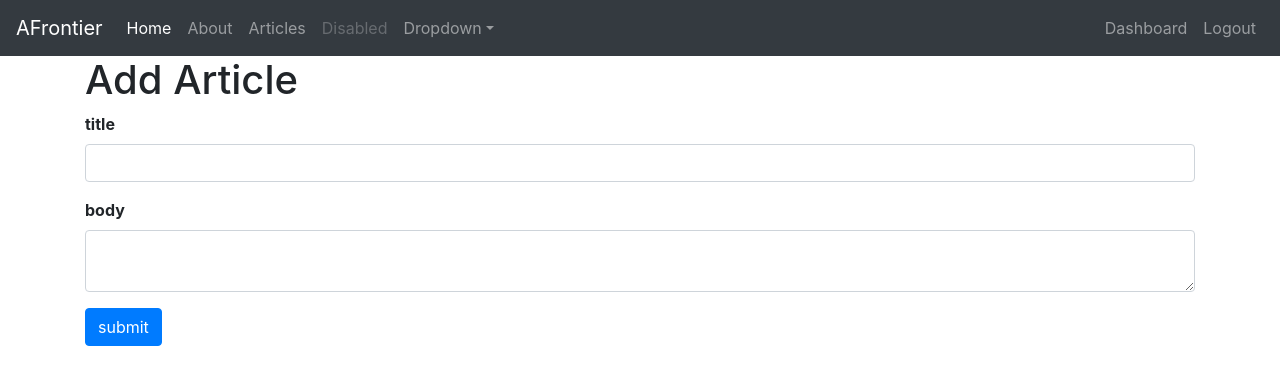
After one commit to rindhane/data_blog, a Flask app: page /add_article in a window 1280 px wide. The commit adds this page. Shown: the top 385 px of the page. Run offline with Flask 2, Linux system fonts and the light colour scheme; the visitor is signed in with stand-in values (Sample User, id 1); some libraries are stand-ins or nearby versions.

Commit message:
added feature to add article from dashboard

```diff
--- a/main.py
+++ b/main.py
@@ -10,7 +10,7 @@ from flask_mysqldb import MySQL
 from wtforms import Form, StringField, TextAreaField, PasswordField, validators
 from passlib.hash import sha256_crypt
 from functools import wraps
-from data import Articles
+#from data import Articles
 import sqlalchemy
 import os
 import logging
@@ -25,7 +25,7 @@ db_name = os.environ.get("DB_NAME")
 cloud_sql_connection_name = os.environ.get("CLOUD_SQL_CONNECTION_NAME")
 logger=logging.getLogger()
 
-mode="cloud"
+mode="local"
 if mode =="local":
     db=sqlalchemy.create_engine(string_local)
 else :
@@ -68,12 +68,37 @@ def about():
 #Articles
 @app.route("/Articles")
 def articles():
-    return render_template("articles.html", articles=Articles())
+    #create cursor
+    curr=db.connect()
+    #get articles
+    result=curr.execute("select * from articles")
+    articles=result.fetchall()
+    #closing the proxy object of sqlalchemy
+    result.close()
+
+    if len(articles)>0:
+        return render_template("articles.html",articles=articles)
+    else:
+        msg="No Articles Found"
+        return render_template("articles.html", msg=msg)
 
 #single article
 @app.route("/Articles/<string:id>/")
 def article(id):
-    return render_template("article.html", id=id)
+    #create cursor
+    curr=db.connect()
+    #get articles
+    result=curr.execute("select * from articles WHERE id = {0}".format(quote_string(str(id))))
+    article=result.fetchone()
+    #closing the proxy object of sqlalchemy
+    result.close()
+
+    try :
+        len(article)>0
+        return render_template("article.html", article=article)
+    except:
+        msg="No Article Found"
+        return render_template("article.html", msg=msg)
 
 #Registeration Form class
 class RegisterForm(Form):
@@ -117,7 +142,7 @@ def register():
 
 #helper_function for wrapping string in one more layer of quotes
 def quote_string(string):
-    string='"'+string+'"'
+    string="'"+string+"'"
     return string
 
 
@@ -173,6 +198,7 @@ def is_logged_in(f):
 
 
 @app.route("/logout")
+@is_logged_in
 def logout():
     session.clear()
     flash("You are now logged out", 'success')
@@ -182,9 +208,46 @@ def logout():
 @app.route("/dashboard")
 @is_logged_in
 def dashboard():
-    return render_template("dashboard.html")
+    #create cursor
+    curr=db.connect()
+    #get articles
+    result=curr.execute("select * from articles")
+    articles=result.fetchall()
+    #closing the proxy object of sqlalchemy
+    result.close()
 
+    if len(articles)>0:
+        return render_template("dashboard.html",articles=articles)
+    else:
+        msg="No Articles Found"
+        return render_template("dashboard.html", msg=msg)
 
+class ArticleForm(Form):
+    title= StringField("title", [validators.Length(min=1, max=200)])
+    body=TextAreaField("body",[validators.Length(min=30)])
+
+#view for add_arcticle
+@app.route("/add_article", methods=["GET", "POST"])
+@is_logged_in
+def add_article():
+    form =ArticleForm(request.form)
+    if request.method =="POST" and form.validate():
+        title=form.title.data
+        body=form.body.data
+
+        #create cursor
+        cur=db.connect()
+        #execute
+        #print(title,body,session["username"])
+        res=cur.execute("INSERT INTO articles(title, body, author) VALUES({0},{1},{2})".format(quote_string(title),quote_string(body),quote_string(session["username"])))
+        #it gets auto-commited &closing the connection
+        res.close()
+        #success message
+        flash("Article Created","success")
+        #redirecting to dashboard
+        return redirect(url_for('dashboard'))
+
+    return render_template('add_article.html',form=form)
 
 if __name__=="__main__":
     app.run(host='127.0.0.1', port=8080, debug=True)
--- /dev/null
+++ b/templates/add_article.html
@@ -0,0 +1,15 @@
+{%extends 'layout.html' %}
+
+{%block body %}
+    <h1>Add Article</h1>
+    {% from "includes/_formhelpers.html" import render_field %}
+    <form method="POST" action="">
+        <div class="form-group">
+            {{render_field(form.title, class_="form-control")}}
+        </div>
+        <div class=form-group>
+            {{render_field(form.body, class_="form-control", id="editor")}}
+        </div>
+        <p> <input class ="btn btn-primary" type="submit" value="submit"></p>
+    </form>
+{% endblock %}
--- a/templates/home.html
+++ b/templates/home.html
@@ -6,6 +6,10 @@
     <p class ="lead"> This blog will provide you new opinions about the world from the
         preception of data straight from a data-scientist as well as project manager
     </p>
+    {% if session.logged_in == NULL %}
+        <a href="/register" class ="btn btn-primary btn-lg">Register</a>
+        <a href="/login" class ="btn btn-success btn-lg">Login</a>
+    {% endif %}
 
 </div>
 {% endblock %}
--- a/templates/layout.html
+++ b/templates/layout.html
@@ -12,5 +12,9 @@
                 {% block body %}{% endblock %}
         </div>
         <script src="https://stackpath.bootstrapcdn.com/bootstrap/4.4.1/js/bootstrap.min.js"></script>
+        <script src="//cdn.ckeditor.com/4.13.1/basic/ckeditor.js"></script>
+        <script type ="text/javascript">
+        CKEDITOR.replace('editor')
+        </script>
     </body>
 </html>
```
Also changed, not shown: templates/article.html (+6 -1 lines), templates/dashboard.html (+22 -0 lines).
